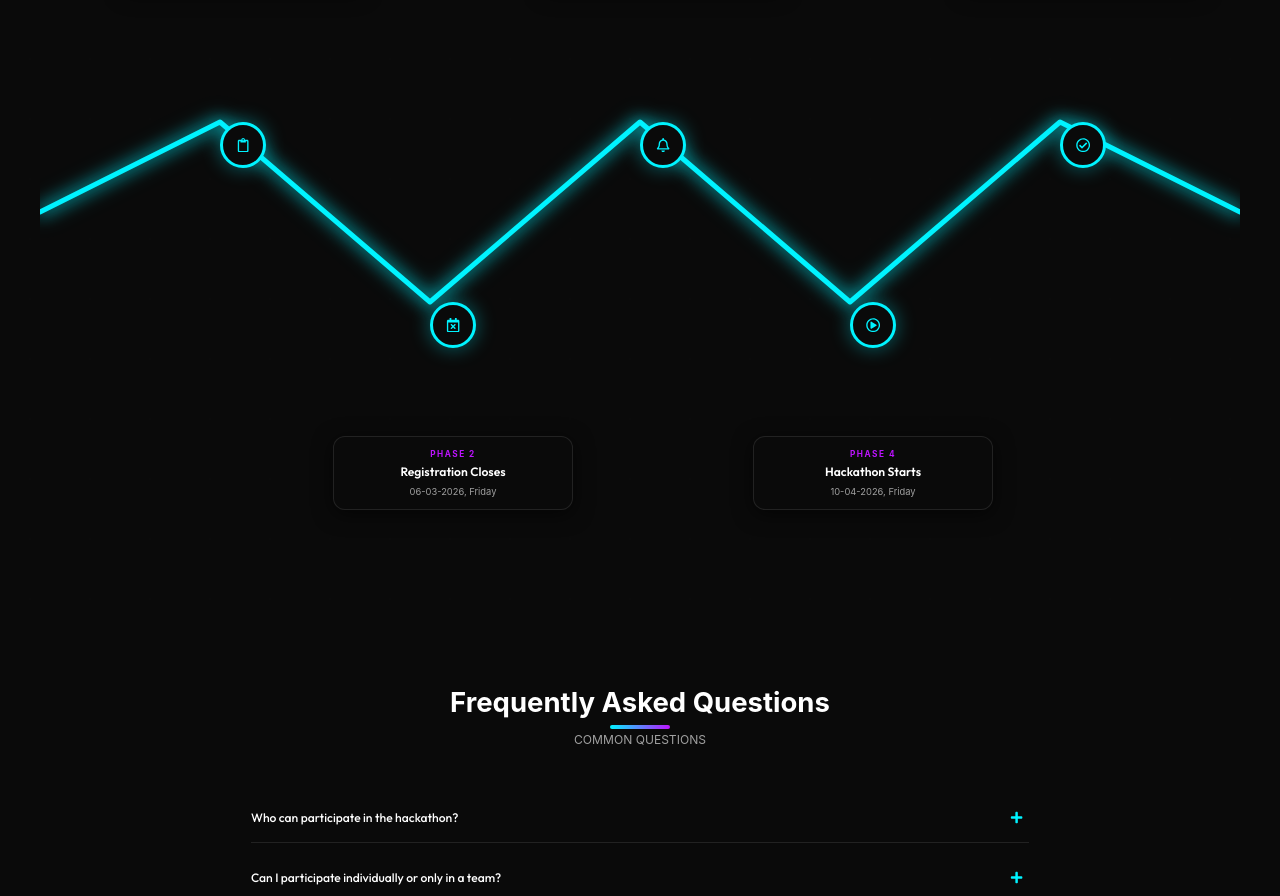
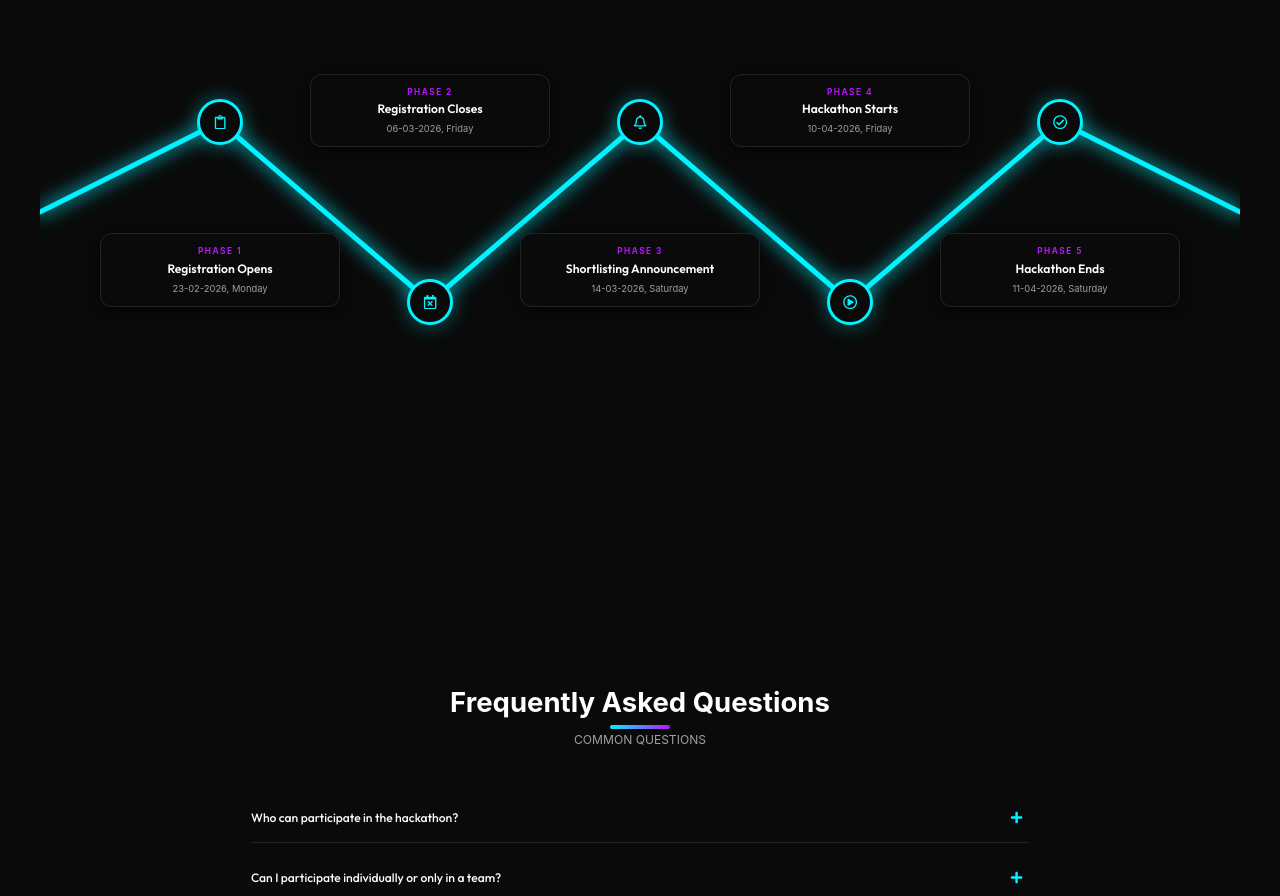
Before and after one commit to chandanaputtaswamy/Cognithon-26, a React (Vite) app: page / in a window 1280 px wide. Shown: the part 3783-4679 px from the top of the page. Built offline with nearby package versions, Linux system fonts and the light colour scheme.

Commit message:
fix production roadmap node alignment shifts caused by framer motion transforms

```diff
--- a/src/components/ScheduleRoadmap.tsx
+++ b/src/components/ScheduleRoadmap.tsx
@@ -140,7 +140,7 @@ const ScheduleRoadmap = () => {
                     {milestones.map((milestone, index) => (
                         <motion.div
                             key={index}
-                            className={`milestone-node ${index % 2 === 0 ? 'milestone-node--top' : 'milestone-node--bottom'}`}
+                            className={`milestone-node ${index % 2 === 0 ? 'milestone-node--bottom' : 'milestone-node--top'}`}
                             style={{
                                 left: `${milestone.x}%`,
                                 top: `${milestone.y}%`
--- a/src/styles/ScheduleRoadmap.css
+++ b/src/styles/ScheduleRoadmap.css
@@ -14,6 +14,7 @@
 
 .roadmap-wrapper {
     position: relative;
+    width: 100%;
     max-width: 1400px;
     margin: 0 auto;
     height: 600px;
@@ -83,7 +84,8 @@
     align-items: center;
     width: 46px;
     height: 46px;
-    transform: translate(-50%, -50%);
+    margin-left: -23px;
+    margin-top: -23px;
     transition: all 0.4s cubic-bezier(0.175, 0.885, 0.32, 1.275);
     z-index: 5;
 }
@@ -195,7 +197,8 @@
 
     .milestone-node {
         position: relative;
-        transform: none;
+        margin-left: 0 !important;
+        margin-top: 0 !important;
         left: auto !important;
         top: auto !important;
         width: 100%;
```
